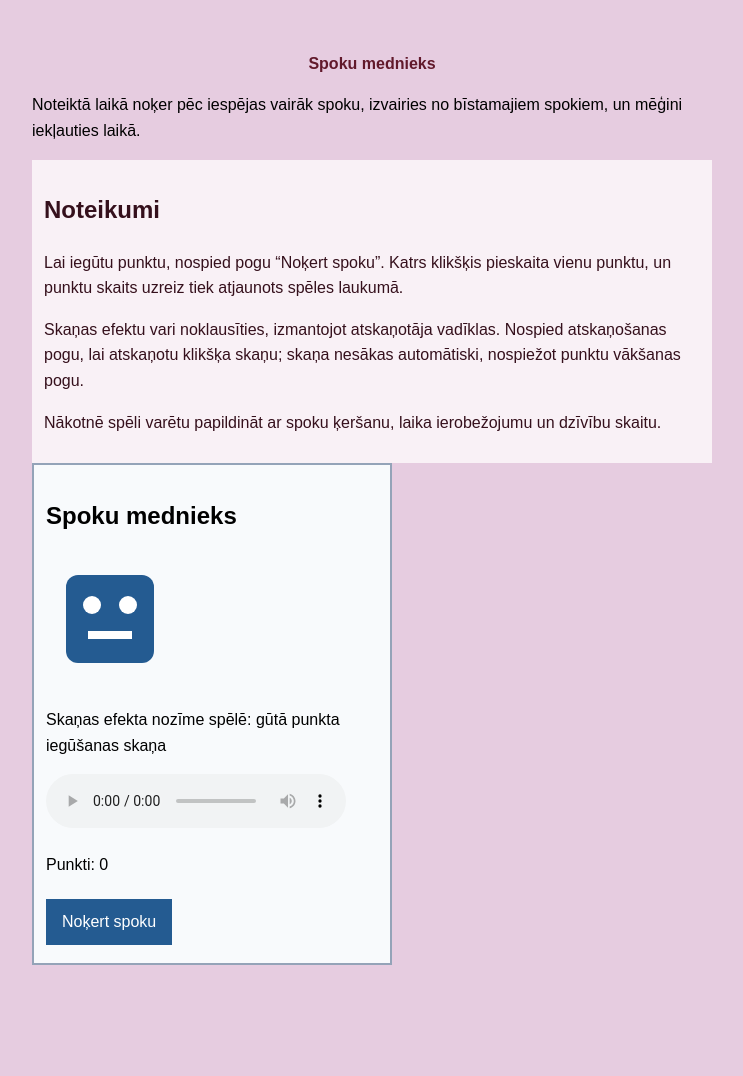
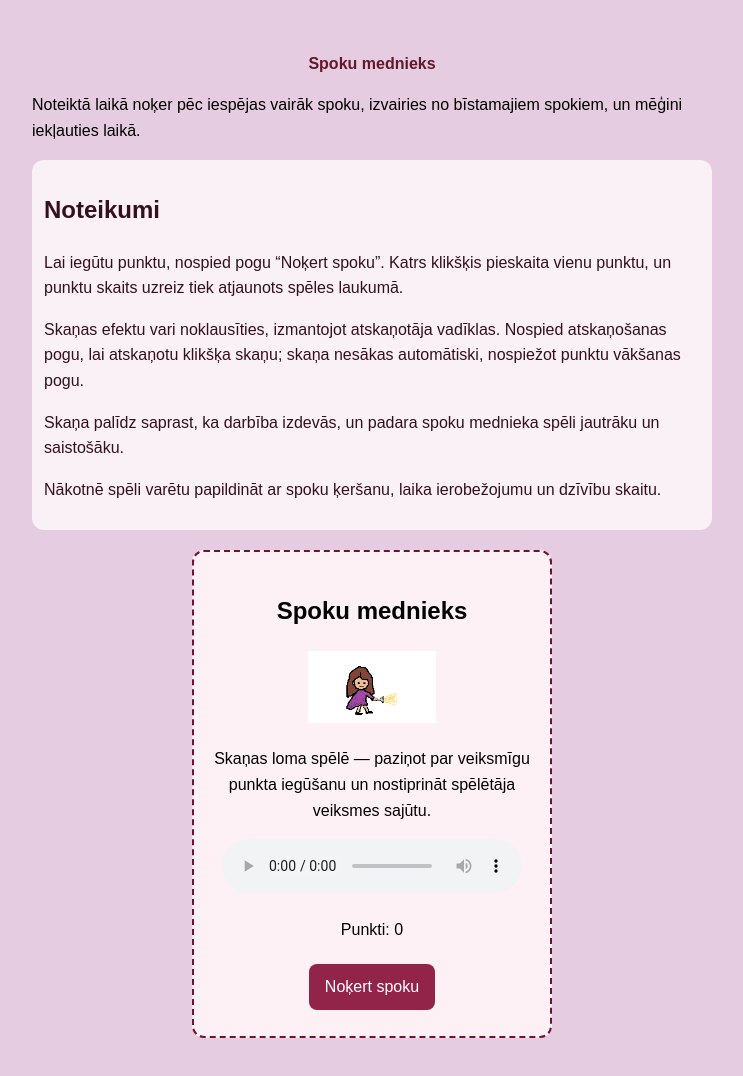
Before and after one commit to daryasmi48/Spele, a plain HTML site: page 2tema/index.html in a window 1280 px wide. Shown: the whole page, without its empty margins (268-1011 px from the left). Before the commit the page ends 1005 px from the top, so only its background shows below. Drawn offline with Linux system fonts and the light colour scheme.

Commit message:
26 pabeigts

```diff
--- a/2tema/index.html
+++ b/2tema/index.html
@@ -26,19 +26,25 @@ h1 {
 .noteikumi {
   background-color: #f9f1f6;
   color: #35101c;
+  border-radius: 12px;
   padding: 12px;
 }
 
 .laukums {
   width: 360px;
-  padding: 12px;
-  border: 2px solid #94a3b8;
-  background-color: #f8fafc;
+  padding: 20px;
+  border: 2px dashed #70132f;
+  border-radius: 12px;
+  margin: 20px auto;
+  max-width: 100%;
+  text-align: center;
+  background-color: #fdf1f6;
   box-sizing: border-box;
 }
 
 button {
-  background-color: #245b91;
+  background-color: #912448;
+  border-radius: 8px;
   color: #ffffff;
   border: 0;
 }
@@ -51,12 +57,13 @@ button {
   <h2>Noteikumi</h2>
   <p>Lai iegūtu punktu, nospied pogu “Noķert spoku”. Katrs klikšķis pieskaita vienu punktu, un punktu skaits uzreiz tiek atjaunots spēles laukumā.</p>
   <p>Skaņas efektu vari noklausīties, izmantojot atskaņotāja vadīklas. Nospied atskaņošanas pogu, lai atskaņotu klikšķa skaņu; skaņa nesākas automātiski, nospiežot punktu vākšanas pogu.</p>
+  <p>Skaņa palīdz saprast, ka darbība izdevās, un padara spoku mednieka spēli jautrāku un saistošāku.</p>
   <p>Nākotnē spēli varētu papildināt ar spoku ķeršanu, laika ierobežojumu un dzīvību skaitu.</p>
 </section>
 <div class="laukums">
   <h2>Spoku mednieks</h2>
-  <img src="atteli/varonis.svg" alt="Mednieks" width="128">
-  <p>Skaņas efekta nozīme spēlē: gūtā punkta iegūšanas skaņa</p>
+  <img src="atteli/varonis.png" alt="Mednieks" width="128">
+  <p>Skaņas loma spēlē — paziņot par veiksmīgu punkta iegūšanu un nostiprināt spēlētāja veiksmes sajūtu.</p>
   <audio controls src="skanas/klikskis.wav"></audio>
   <p id="punkti">Punkti: 0</p>
   <button onclick="savakt()">Noķert spoku</button>
```
Also changed, not shown: 1 other file.
